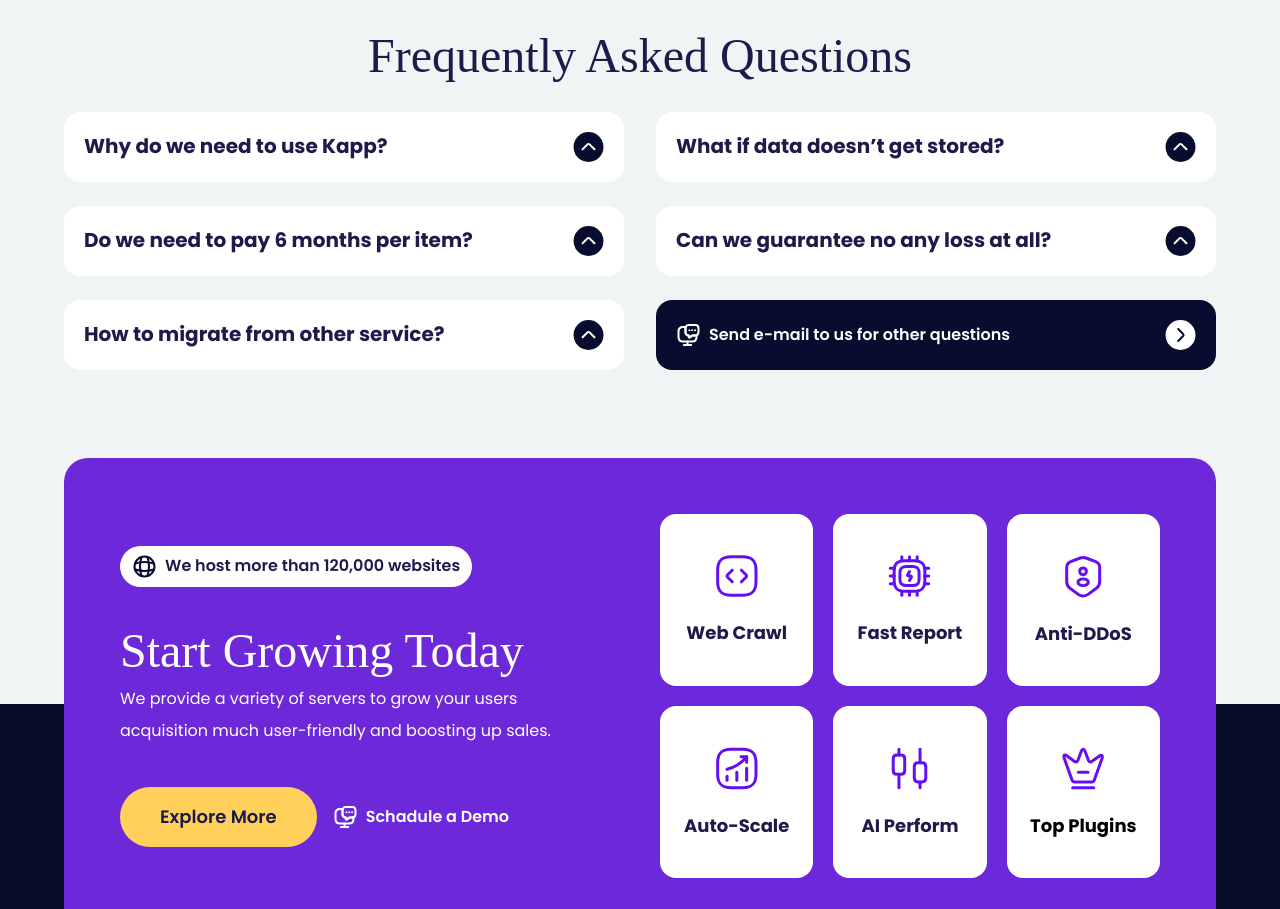
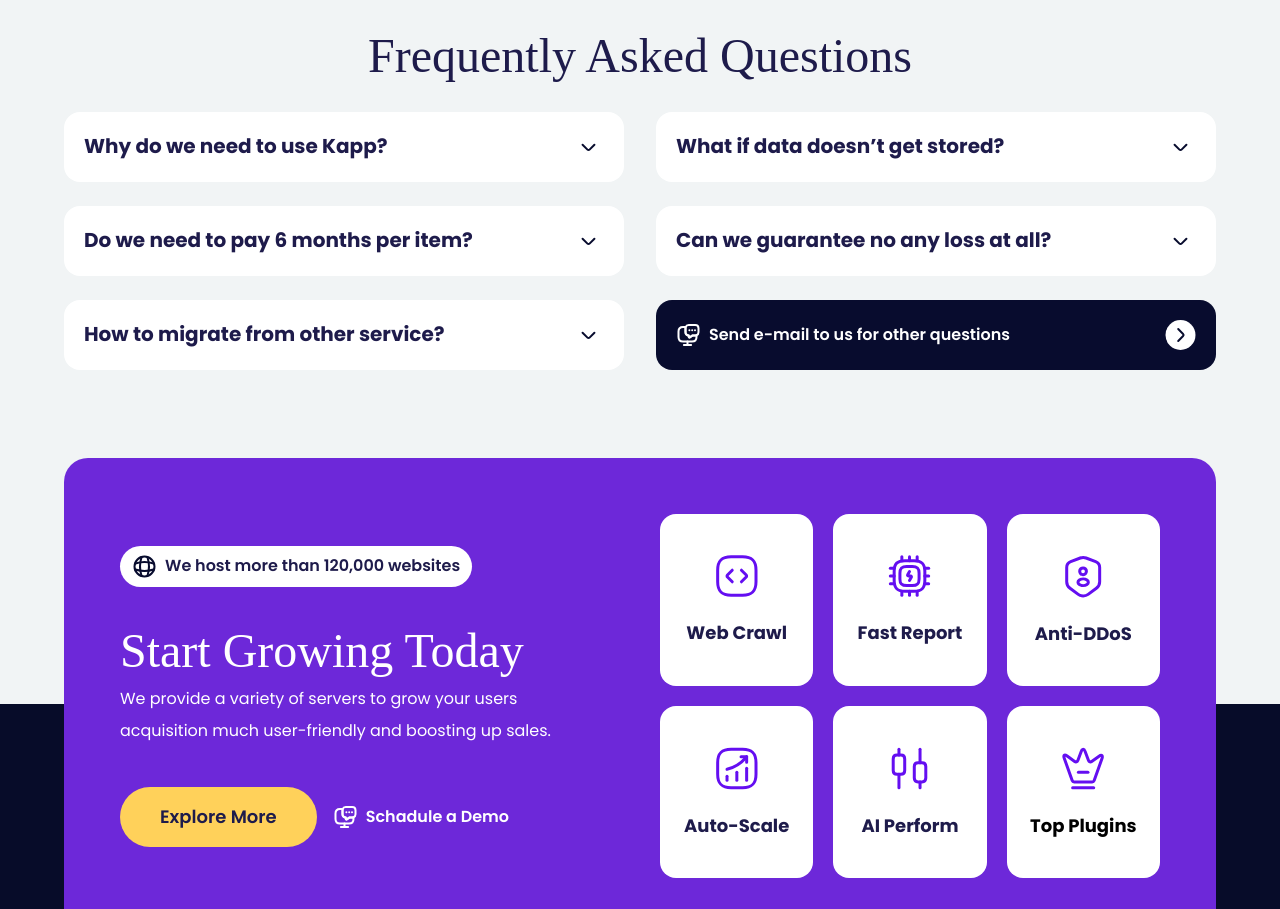
Before and after one commit to farhan-hidayat/latihan-tailwind-css, a plain HTML site: page index.html in a window 1280 px wide. Shown: the part 2840-3749 px from the top of the page. Drawn offline with nearby package versions, Linux system fonts and the light colour scheme; a web font is replaced by a local one.

Commit message:
update icon accordion

```diff
--- a/index.html
+++ b/index.html
@@ -1832,7 +1832,28 @@
                 <h3 class="font-bold text-xl text-indigo-950">
                   Why do we need to use Kapp?
                 </h3>
+                <!-- Ketika Accordion Tertutup-->
                 <svg
+                  class="icon-open"
+                  width="31"
+                  height="30"
+                  viewBox="0 0 31 30"
+                  fill="none"
+                  xmlns="http://www.w3.org/2000/svg"
+                >
+                  <rect x="0.5" width="30" height="30" rx="15" fill="white" />
+                  <path
+                    d="M21.44 12.7124L16.55 17.6024C15.9725 18.1799 15.0275 18.1799 14.45 17.6024L9.56 12.7124"
+                    stroke="#080C2E"
+                    stroke-width="2"
+                    stroke-miterlimit="10"
+                    stroke-linecap="round"
+                    stroke-linejoin="round"
+                  />
+                </svg>
+                <!-- Ketika Accordion Terbuka-->
+                <svg
+                  class="icon-closed hidden"
                   width="31"
                   height="30"
                   viewBox="0 0 31 30"
@@ -1860,7 +1881,7 @@
               </div>
             </a>
             <div class="accordion-content hidden flex flex-col gal-y-5">
-              <p class="text-base leading-loose text-gray-500">
+              <p class="text-base leading-loose text-gray-500 py-5">
                 Kapp is able to develop by themselve without removing the
                 parents permission and lorem dolor si amet fully run network at
                 100% avoiding data-loss at any moments
@@ -1882,7 +1903,28 @@
                 <h3 class="font-bold text-xl text-indigo-950">
                   Do we need to pay 6 months per item?
                 </h3>
+                <!-- Ketika Accordion Tertutup-->
                 <svg
+                  class="icon-open"
+                  width="31"
+                  height="30"
+                  viewBox="0 0 31 30"
+                  fill="none"
+                  xmlns="http://www.w3.org/2000/svg"
+                >
+                  <rect x="0.5" width="30" height="30" rx="15" fill="white" />
+                  <path
+                    d="M21.44 12.7124L16.55 17.6024C15.9725 18.1799 15.0275 18.1799 14.45 17.6024L9.56 12.7124"
+                    stroke="#080C2E"
+                    stroke-width="2"
+                    stroke-miterlimit="10"
+                    stroke-linecap="round"
+                    stroke-linejoin="round"
+                  />
+                </svg>
+                <!-- Ketika Accordion Terbuka-->
+                <svg
+                  class="icon-closed hidden"
                   width="31"
                   height="30"
                   viewBox="0 0 31 30"
@@ -1910,7 +1952,7 @@
               </div>
             </a>
             <div class="accordion-content hidden flex flex-col gal-y-5">
-              <p class="text-base leading-loose text-gray-500">
+              <p class="text-base leading-loose text-gray-500 py-5">
                 Kapp is able to develop by themselve without removing the
                 parents permission and lorem dolor si amet fully run network at
                 100% avoiding data-loss at any moments
@@ -1932,7 +1974,28 @@
                 <h3 class="font-bold text-xl text-indigo-950">
                   How to migrate from other service?
                 </h3>
+                <!-- Ketika Accordion Tertutup-->
                 <svg
+                  class="icon-open"
+                  width="31"
+                  height="30"
+                  viewBox="0 0 31 30"
+                  fill="none"
+                  xmlns="http://www.w3.org/2000/svg"
+                >
+                  <rect x="0.5" width="30" height="30" rx="15" fill="white" />
+                  <path
+                    d="M21.44 12.7124L16.55 17.6024C15.9725 18.1799 15.0275 18.1799 14.45 17.6024L9.56 12.7124"
+                    stroke="#080C2E"
+                    stroke-width="2"
+                    stroke-miterlimit="10"
+                    stroke-linecap="round"
+                    stroke-linejoin="round"
+                  />
+                </svg>
+                <!-- Ketika Accordion Terbuka-->
+                <svg
+                  class="icon-closed hidden"
                   width="31"
                   height="30"
                   viewBox="0 0 31 30"
@@ -1960,7 +2023,7 @@
               </div>
             </a>
             <div class="accordion-content hidden flex flex-col gal-y-5">
-              <p class="text-base leading-loose text-gray-500">
+              <p class="text-base leading-loose text-gray-500 py-5">
                 Kapp is able to develop by themselve without removing the
                 parents permission and lorem dolor si amet fully run network at
                 100% avoiding data-loss at any moments
@@ -1984,7 +2047,28 @@
                 <h3 class="font-bold text-xl text-indigo-950">
                   What if data doesn’t get stored?
                 </h3>
+                <!-- Ketika Accordion Tertutup-->
                 <svg
+                  class="icon-open"
+                  width="31"
+                  height="30"
+                  viewBox="0 0 31 30"
+                  fill="none"
+                  xmlns="http://www.w3.org/2000/svg"
+                >
+                  <rect x="0.5" width="30" height="30" rx="15" fill="white" />
+                  <path
+                    d="M21.44 12.7124L16.55 17.6024C15.9725 18.1799 15.0275 18.1799 14.45 17.6024L9.56 12.7124"
+                    stroke="#080C2E"
+                    stroke-width="2"
+                    stroke-miterlimit="10"
+                    stroke-linecap="round"
+                    stroke-linejoin="round"
+                  />
+                </svg>
+                <!-- Ketika Accordion Terbuka-->
+                <svg
+                  class="icon-closed hidden"
                   width="31"
                   height="30"
                   viewBox="0 0 31 30"
@@ -2012,7 +2096,7 @@
               </div>
             </a>
             <div class="accordion-content hidden flex flex-col gal-y-5">
-              <p class="text-base leading-loose text-gray-500">
+              <p class="text-base leading-loose text-gray-500 py-5">
                 Kapp is able to develop by themselve without removing the
                 parents permission and lorem dolor si amet fully run network at
                 100% avoiding data-loss at any moments
@@ -2034,7 +2118,28 @@
                 <h3 class="font-bold text-xl text-indigo-950">
                   Can we guarantee no any loss at all?
                 </h3>
+                <!-- Ketika Accordion Tertutup-->
                 <svg
+                  class="icon-open"
+                  width="31"
+                  height="30"
+                  viewBox="0 0 31 30"
+                  fill="none"
+                  xmlns="http://www.w3.org/2000/svg"
+                >
+                  <rect x="0.5" width="30" height="30" rx="15" fill="white" />
+                  <path
+                    d="M21.44 12.7124L16.55 17.6024C15.9725 18.1799 15.0275 18.1799 14.45 17.6024L9.56 12.7124"
+                    stroke="#080C2E"
+                    stroke-width="2"
+                    stroke-miterlimit="10"
+                    stroke-linecap="round"
+                    stroke-linejoin="round"
+                  />
+                </svg>
+                <!-- Ketika Accordion Terbuka-->
+                <svg
+                  class="icon-closed hidden"
                   width="31"
                   height="30"
                   viewBox="0 0 31 30"
@@ -2062,7 +2167,7 @@
               </div>
             </a>
             <div class="accordion-content hidden flex flex-col gal-y-5">
-              <p class="text-base leading-loose text-gray-500">
+              <p class="text-base leading-loose text-gray-500 py-5">
                 Kapp is able to develop by themselve without removing the
                 parents permission and lorem dolor si amet fully run network at
                 100% avoiding data-loss at any moments
@@ -3678,10 +3783,14 @@
           const btnAccordion = faqAccordion.querySelector(".btn-accordion");
           const accordionContent =
             faqAccordion.querySelector(".accordion-content");
+          const iconopen = faqAccordion.querySelector(".icon-open");
+          const iconclosed = faqAccordion.querySelector(".icon-closed");
 
           btnAccordion.addEventListener("click", function (event) {
             event.preventDefault();
             accordionContent.classList.toggle("hidden");
+            iconopen.classList.toggle("hidden");
+            iconclosed.classList.toggle("hidden");
           });
         });
       });
```
